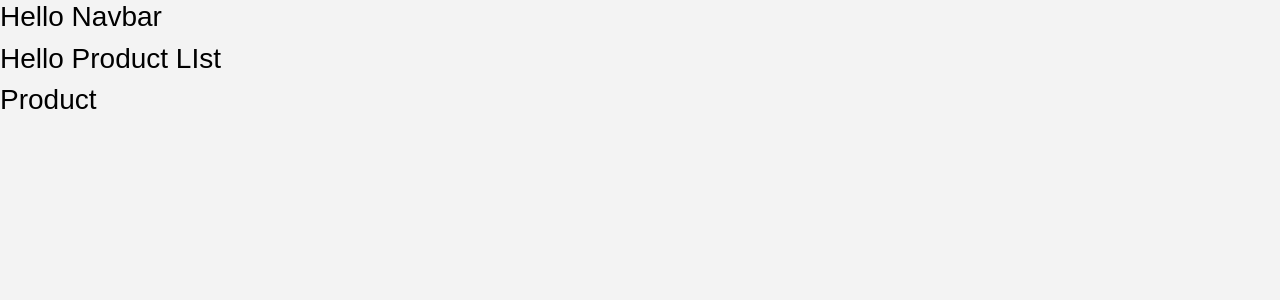
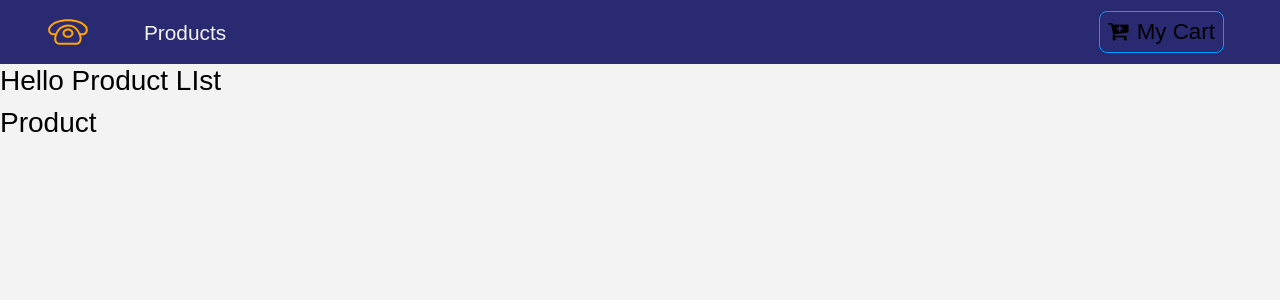
Before and after one commit to EMahmoudNabil/React-Phone-E-Commerce-Project-, a React (Create React App) app: page / in a window 1280 px wide. Shown: the top 300 px of the page. Built offline with nearby package versions, Linux system fonts and the light colour scheme.

Commit message:
Navbar Components

```diff
--- a/package.json
+++ b/package.json
@@ -10,7 +10,8 @@
     "react": "^16.13.1",
     "react-dom": "^16.13.1",
     "react-router-dom": "^5.2.0",
-    "react-scripts": "3.4.1"
+    "react-scripts": "3.4.1",
+    "styled-components": "^5.1.1"
   },
   "scripts": {
     "start": "react-scripts start",
--- /dev/null
+++ b/src/Components/ButtonStyledComponents.js
@@ -0,0 +1,26 @@
+import styled from "styled-components";
+
+export const ButtonContainer = styled.button`
+
+
+    text-transform: capitalize;
+    font-size: 1.4rem;
+    background: transparent;
+    border-radius: 0.5rem;
+    border: 0.05rem solid var(--lightBlue);
+    padding: 0.2rem 0.5rem;
+    outline-color: red;
+    cursor: pointer;
+    display: inline - block;
+    margin: 0.2rem 0.5rem 0.2rem 0;
+    transition: all 0.5s ease-in-out;
+    &:hover {
+    background: var(--lightBlue);
+    color: var(--mainBlue);
+    }
+    &:focus {
+    outline: none;
+    }
+
+
+`;
--- a/src/Components/Navbar.js
+++ b/src/Components/Navbar.js
@@ -1,13 +1,55 @@
 import React, { Component } from 'react';
+import {Link} from 'react-router-dom';
+import logo from '../logo.svg'
+import { ButtonContainer } from "./ButtonStyledComponents";
+import styled from "styled-components";
 
-class Navbar extends Component {
+
+export default class Navbar extends Component {
     render() {
         return (
-            <div>
-                <h3>Hello Navbar</h3>
-            </div>
+        <Nav className="navbar navbar-expand-sm  navbar-dark px-sm-5">
+            {/* https://www.iconfinder.com/icons/1243689/call_phone_icon
+            Creative Commons (Attribution 3.0 Unported);
+            https://www.iconfinder.com/Makoto_msk  */}
+            {/* Logo */}
+            <Link  to='/'>
+                <img  src={logo} alt="store" classNam="navbar-brand"/>
+            </Link>
+            {/* product Link */}
+            <ul className="navbar-nav align-items-center">
+                <li className="nav-item ml-5">
+                    <Link to="/" className="nav-link">
+                    products
+                    </Link>
+                </li>
+            </ul>
+            {/* Card Button */}
+            <Link to="/cart" className="ml-auto">
+            <ButtonContainer>
+                <span className="mr-2">
+                <i className="fa fa-cart-plus " />
+                </span>
+                my cart
+            </ButtonContainer>
+        </Link>
+
+            </Nav>
         );
     }
 }
 
-export default Navbar;
+
+
+// style Components
+const Nav = styled.nav`
+background: var(--mainBlue);
+.nav-link {
+    color: var(--mainWhite) !important;
+    font-size:1.3rem;
+    text-transform:capitalize;
+}
+@media (max-width: 576px) {
+    .navbar-nav {
+        flex-direction: row !important;
+`;
--- a/src/api/data.js
+++ b/src/api/data.js
@@ -1,8 +1,3 @@
-/*
-https://www.iconfinder.com/icons/1243689/call_phone_icon
-Creative Commons (Attribution 3.0 Unported);
-https://www.iconfinder.com/Makoto_msk */
-
 export const storeProducts = [
   {
     id: 1,
```
Also changed, not shown: src/logo.svg (renamed from public/logo.svg), 1 other file (tests, documents, lock files or other folders).
